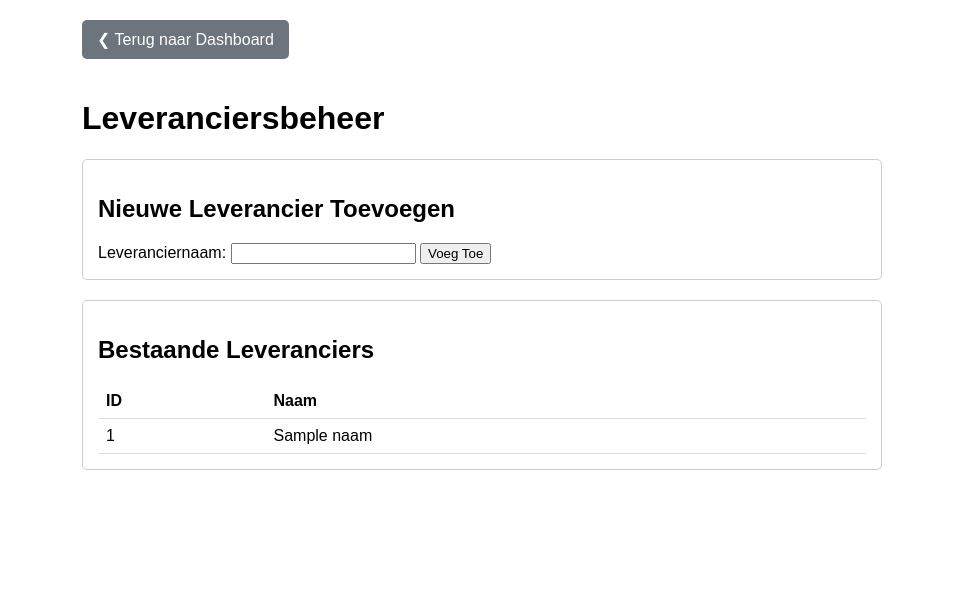
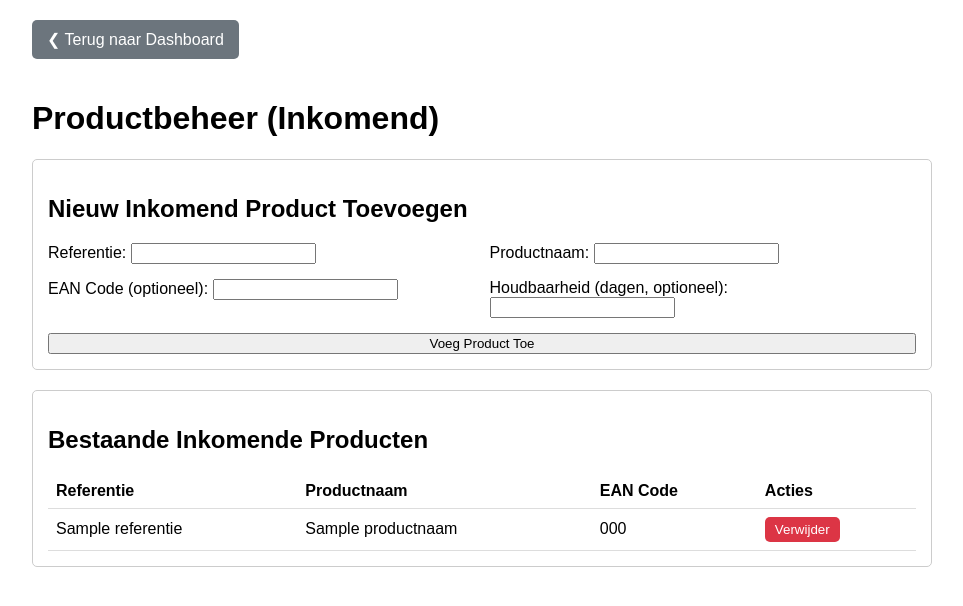
Before and after one commit to Temmermanconfiserie/traceability-app, a Python web app: template templates/beheer_leveranciers.html in a window 1280 px wide. Shown: the top 606 px of the page, without its empty margins (158-1121 px from the left). Run offline with Jinja, Linux system fonts and the light colour scheme; the template is opened without the code that fills it: most values are stand-ins (such as "Sample title", 1, 10 or a date in 2020).

Commit message:
Implement delete functionality for products

```diff
--- a/templates/beheer_leveranciers.html
+++ b/templates/beheer_leveranciers.html
@@ -2,38 +2,57 @@
 <html lang="nl">
 <head>
     <meta charset="UTF-8">
-    <title>Leveranciersbeheer - Traceability App</title>
+    <title>Productbeheer - Traceability App</title>
     <style>
-        body { font-family: sans-serif; max-width: 800px; margin: auto; padding: 20px; }
+        body { font-family: sans-serif; max-width: 900px; margin: auto; padding: 20px; }
         a.button { display: inline-block; text-decoration: none; background-color: #6c757d; color: white; padding: 10px 15px; border-radius: 5px; margin-bottom: 20px; }
         .form-section, .list-section { margin-bottom: 20px; padding: 15px; border: 1px solid #ccc; border-radius: 5px; }
+        .form-grid { display: grid; grid-template-columns: 1fr 1fr; gap: 15px; }
         table { width: 100%; border-collapse: collapse; }
         th, td { border-bottom: 1px solid #ddd; padding: 8px; text-align: left; }
+        .delete-btn { background-color: #dc3545; color: white; border: none; padding: 5px 10px; border-radius: 5px; cursor: pointer; }
     </style>
-    <link rel="manifest" href="{{ url_for('static', filename='manifest.json') }}">
 </head>
 <body>
     <a href="/" class="button">❮ Terug naar Dashboard</a>
-    <h1>Leveranciersbeheer</h1>
+    <h1>Productbeheer (Inkomend)</h1>
 
     <div class="form-section">
-        <h2>Nieuwe Leverancier Toevoegen</h2>
-        <form id="add-leverancier-form">
-            <label for="leveranciernaam">Leveranciernaam:</label>
-            <input type="text" id="leveranciernaam" required>
-            <button type="submit">Voeg Toe</button>
+        <h2>Nieuw Inkomend Product Toevoegen</h2>
+        <form id="add-product-form" class="form-grid">
+            <div>
+                <label for="referentie">Referentie:</label>
+                <input type="text" id="referentie" required>
+            </div>
+            <div>
+                <label for="productnaam">Productnaam:</label>
+                <input type="text" id="productnaam" required>
+            </div>
+            <div>
+                <label for="ean_code">EAN Code (optioneel):</label>
+                <input type="text" id="ean_code">
+            </div>
+            <div>
+                <label for="houdbaarheid">Houdbaarheid (dagen, optioneel):</label>
+                <input type="number" id="houdbaarheid">
+            </div>
+            <button type="submit" style="grid-column: span 2;">Voeg Product Toe</button>
         </form>
     </div>
 
     <div class="list-section">
-        <h2>Bestaande Leveranciers</h2>
+        <h2>Bestaande Inkomende Producten</h2>
         <table>
-            <thead><tr><th>ID</th><th>Naam</th></tr></thead>
-            <tbody>
-                {% for leverancier in leveranciers %}
+            <thead><tr><th>Referentie</th><th>Productnaam</th><th>EAN Code</th><th>Acties</th></tr></thead>
+            <tbody id="producten-tabel">
+                {% for p in producten %}
                 <tr>
-                    <td>{{ leverancier.id }}</td>
-                    <td>{{ leverancier.naam }}</td>
+                    <td>{{ p.referentie }}</td>
+                    <td>{{ p.productnaam }}</td>
+                    <td>{{ p.ean_code or 'N/A' }}</td>
+                    <td>
+                        <button class="delete-btn" data-ref="{{ p.referentie }}">Verwijder</button>
+                    </td>
                 </tr>
                 {% endfor %}
             </tbody>
@@ -41,13 +60,19 @@
     </div>
 
     <script>
-        document.getElementById('add-leverancier-form').addEventListener('submit', async (e) => {
+        // Logica voor het toevoegen van een product (blijft hetzelfde)
+        document.getElementById('add-product-form').addEventListener('submit', async (e) => {
             e.preventDefault();
-            const naam = document.getElementById('leveranciernaam').value;
-            const response = await fetch('/api/leveranciers', {
+            const data = {
+                referentie: document.getElementById('referentie').value,
+                productnaam: document.getElementById('productnaam').value,
+                ean_code: document.getElementById('ean_code').value,
+                houdbaarheid_dagen: document.getElementById('houdbaarheid').value
+            };
+            const response = await fetch('/api/producten/inkomend', {
                 method: 'POST',
                 headers: { 'Content-Type': 'application/json' },
-                body: JSON.stringify({ naam: naam })
+                body: JSON.stringify(data)
             });
             if (response.ok) {
                 window.location.reload();
@@ -56,6 +81,26 @@
                 alert(`Fout: ${result.message}`);
             }
         });
+
+        // NIEUW: Logica voor het verwijderen van een product
+        document.getElementById('producten-tabel').addEventListener('click', async (e) => {
+            if (e.target.classList.contains('delete-btn')) {
+                const productRef = e.target.dataset.ref;
+
+                if (confirm(`Weet je zeker dat je product ${productRef} wilt verwijderen? Dit kan niet ongedaan worden gemaakt.`)) {
+                    const response = await fetch(`/api/producten/inkomend/${productRef}`, {
+                        method: 'DELETE'
+                    });
+
+                    if (response.ok) {
+                        window.location.reload();
+                    } else {
+                        const result = await response.json();
+                        alert(`Fout: ${result.message}`);
+                    }
+                }
+            }
+        });
     </script>
 </body>
 </html>
```
